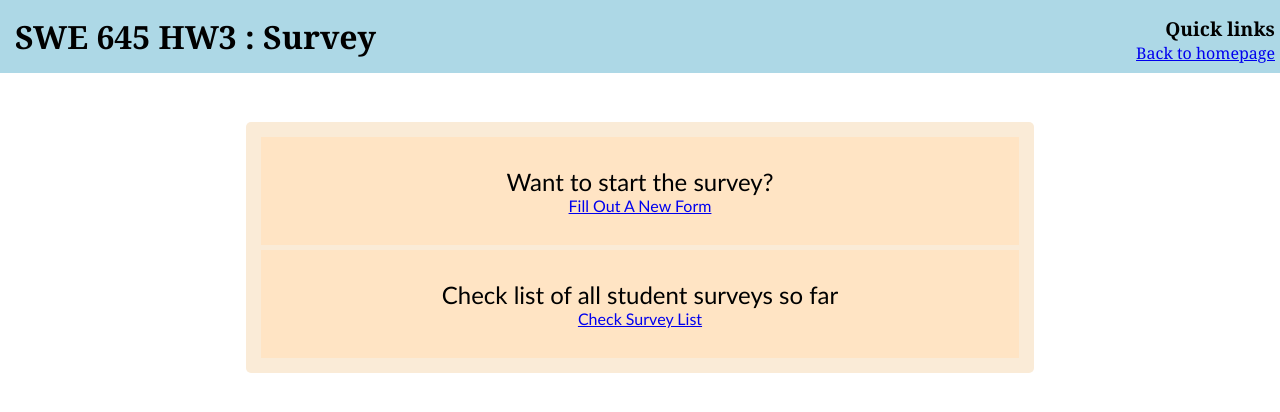
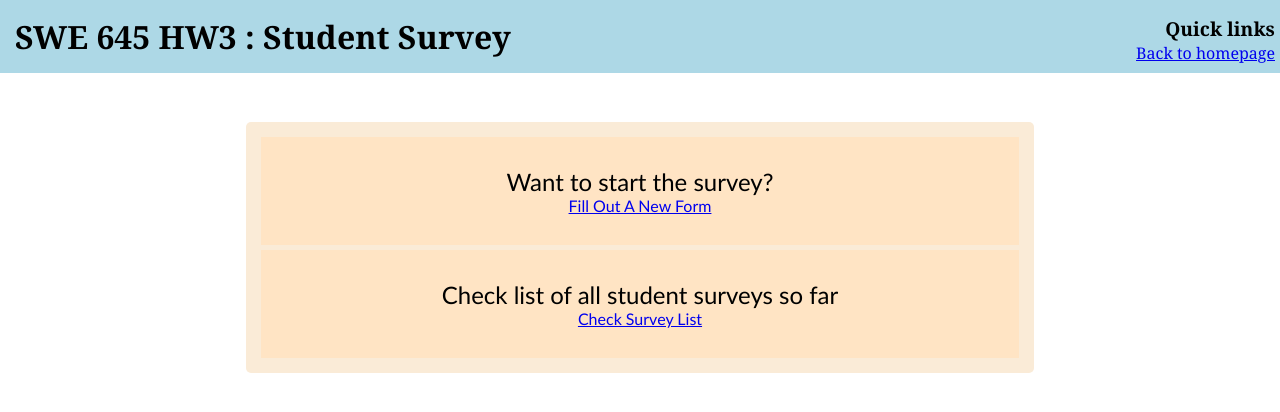
Before and after one commit to NehaAnnreddy9/Front-end-Student-Survey-App, an Angular app: page / in a window 1280 px wide. Shown: the top 412 px of the page. Built offline with nearby package versions, Linux system fonts and the light colour scheme.

Commit message:
Changed title div content

```diff
--- a/src/app/nav/nav.component.html
+++ b/src/app/nav/nav.component.html
@@ -1,7 +1,7 @@
 <div id="nav">
 
     <span class="link">
-        <div id="logo">SWE 645 HW3 : Survey </div>
+        <div id="logo">SWE 645 HW3 : Student Survey </div>
     </span>
 
     <div class="links">
```
